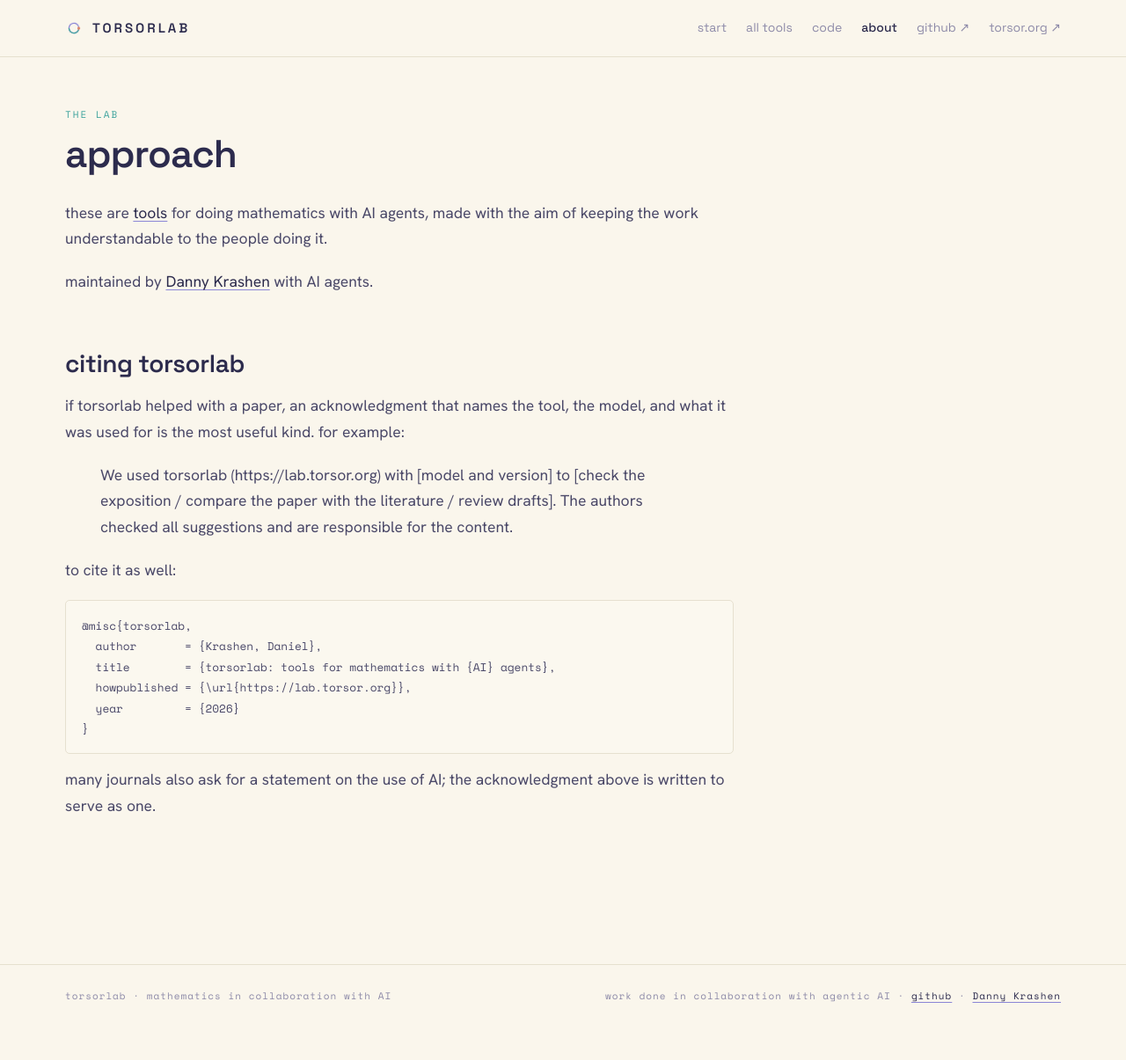
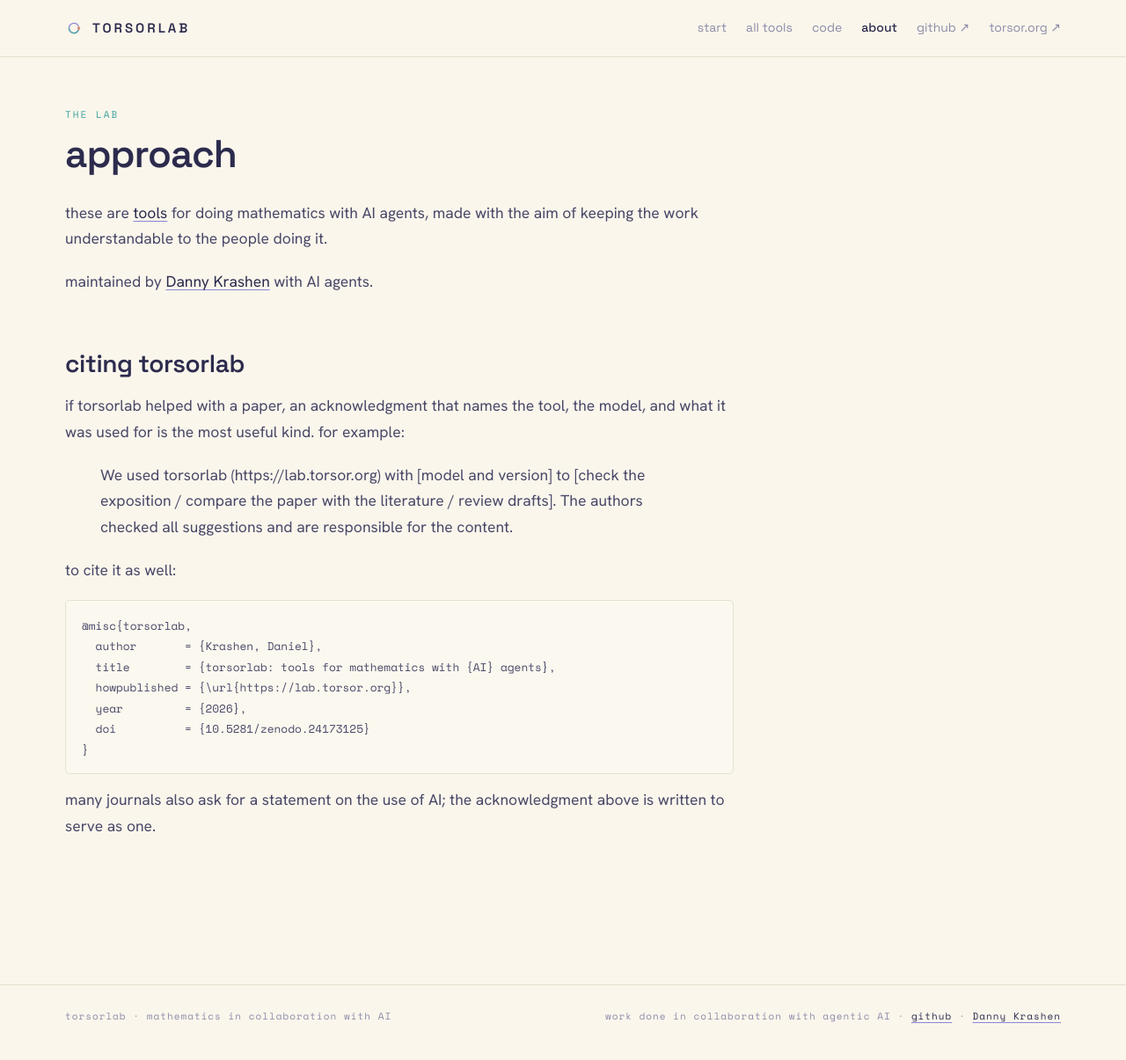
Before and after one commit to torsor/torsorlab, a Jekyll site: the page built from about.md, in a window 1280 px wide. Shown: the whole page at 88% size. Built offline with Jekyll 4.4.1, drawn with Linux system fonts in a browser that asks for light colours; before the commit the page ends 1181 px from its top, so only the background shows below that.

Commit message:
Citing: the Zenodo concept DOI
Co-Authored-By: Claude Opus 5.5 <noreply@anthropic.com>
Claude-Session: https://claude.ai/code/session_01UYkoeB7ZhBUZQvH3DWz2oA

````diff
--- a/about.md
+++ b/about.md
@@ -27,7 +27,8 @@ to cite it as well:
   author       = {Krashen, Daniel},
   title        = {torsorlab: tools for mathematics with {AI} agents},
   howpublished = {\url{https://lab.torsor.org}},
-  year         = {2026}
+  year         = {2026},
+  doi          = {10.5281/zenodo.24173125}
 }
 ```
 
````
Also changed, not shown: 1 other file.
